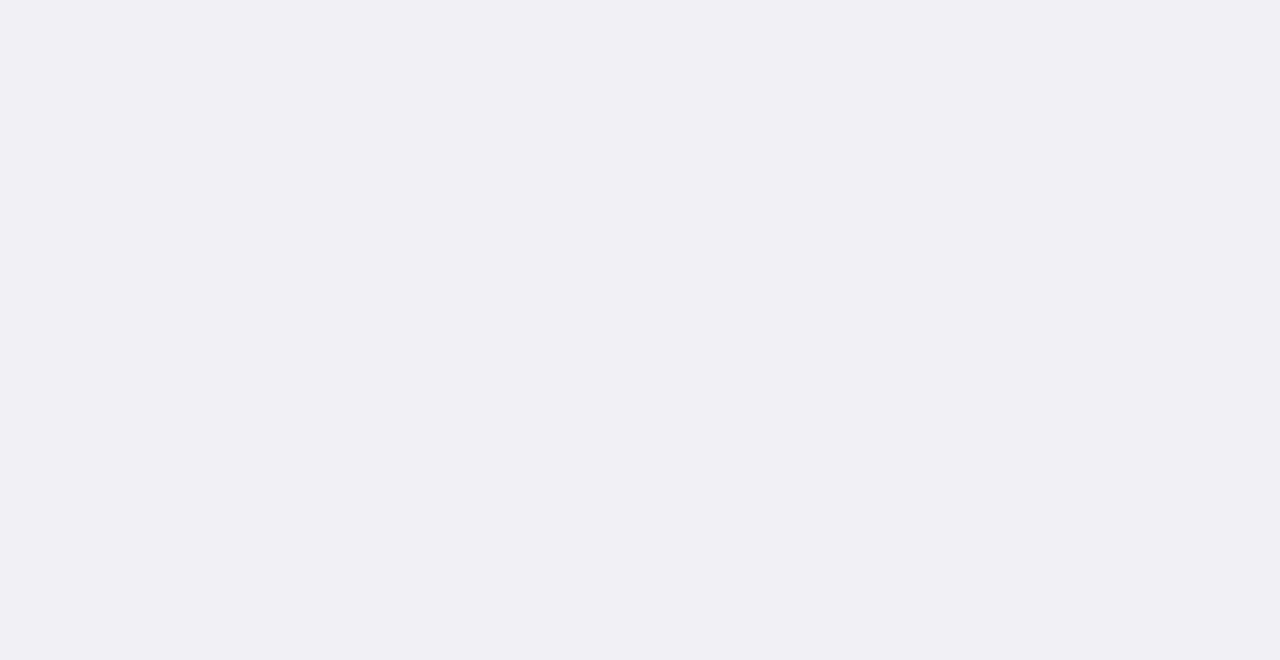
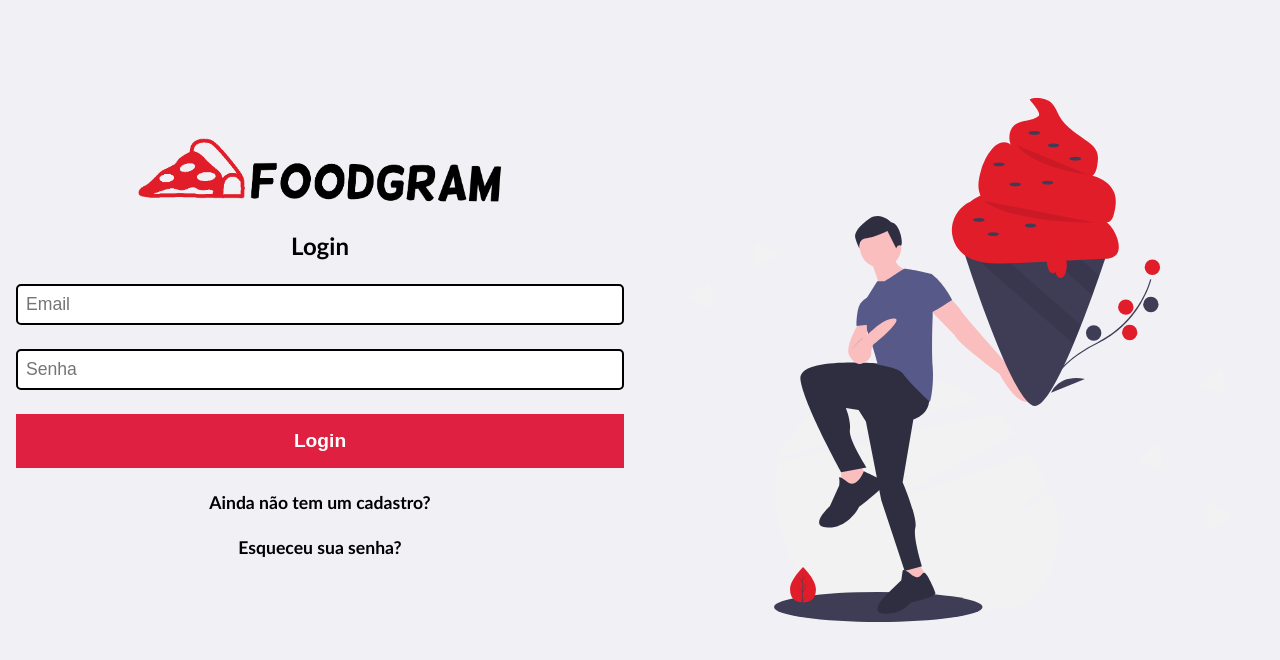
Before and after one commit to IAmUserUndefined/foodgram-front-end, a React (Create React App) app: page / in a window 1280 px wide. Shown: the top 660 px of the page. Built offline with nearby package versions, Linux system fonts and the light colour scheme.

Commit message:
criar página de login

```diff
--- /dev/null
+++ b/src/pages/Login/index.tsx
@@ -0,0 +1,41 @@
+import React from "react";
+
+import Form from "../../styles/form";
+import FormInput from "../../components/FormInput/index";
+import Button from "../../components/Button/index";
+import FormLink from "../../components/FormLink/index";
+import Logo from "../../components/Logo/index"
+
+import PagesContainer from "../../components/PagesContainer/index";
+
+import { useAuth } from "../../providers/AuthProvider";
+
+const Login = () => {
+
+  const { handleLogin, buttonChildren, formValues, setFormValues } = useAuth();
+
+  return (
+    <>
+      <PagesContainer>
+        <Form onSubmit={handleLogin}>
+          <Logo />
+
+          <h2>Login</h2>
+
+          <FormInput type="email" name="email" placeholder="Email" formValues={formValues} setFormValues={setFormValues} />
+
+          <FormInput type="password" name="password" placeholder="Senha" formValues={formValues} setFormValues={setFormValues} />
+
+          <Button type="submit">
+            {buttonChildren}
+          </Button>
+
+          <FormLink link="/register">Ainda não tem um cadastro?</FormLink>
+          <FormLink link="/forget-password">Esqueceu sua senha?</FormLink>
+        </Form>
+      </PagesContainer>
+    </>
+  );
+};
+
+export default Login;
--- a/src/routes.tsx
+++ b/src/routes.tsx
@@ -4,6 +4,7 @@ import { Routes, Route } from "react-router-dom";
 import PublicRoute from "./components/PublicRoute/index";
 import PrivateRoute from "./components/PrivateRoute/index";
 
+import Login from './pages/Login';
 import Modal from './pages/Modal';
 
 export const AppRoutes = () => {
@@ -11,7 +12,7 @@ export const AppRoutes = () => {
         <>
             <Routes>
                 <Route path="/" element={<PublicRoute />}>
-                    <Route path="/" element={false} />
+                    <Route path="/" element={<Login />} />
                 </Route>
             </Routes>
         </>
```
